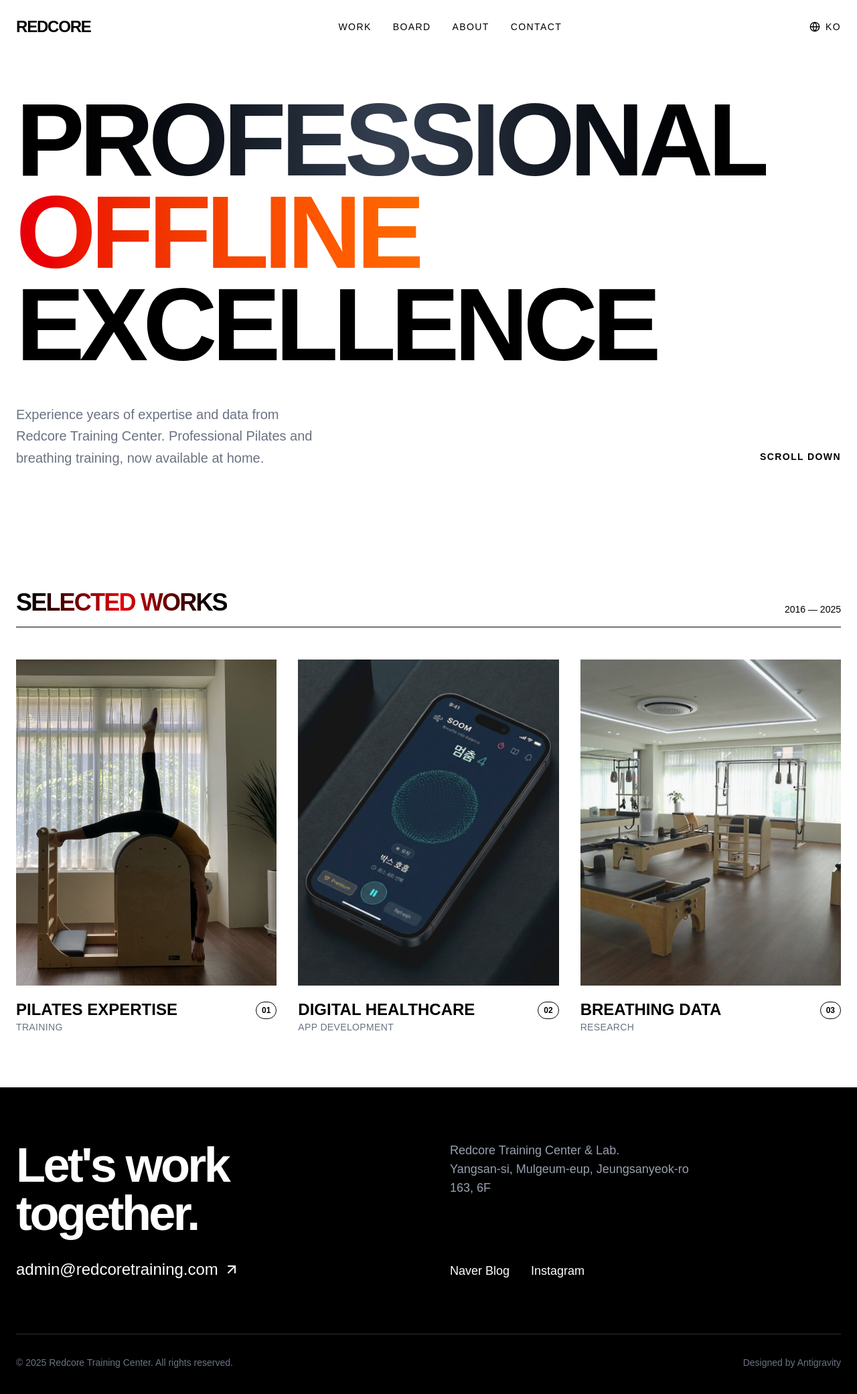
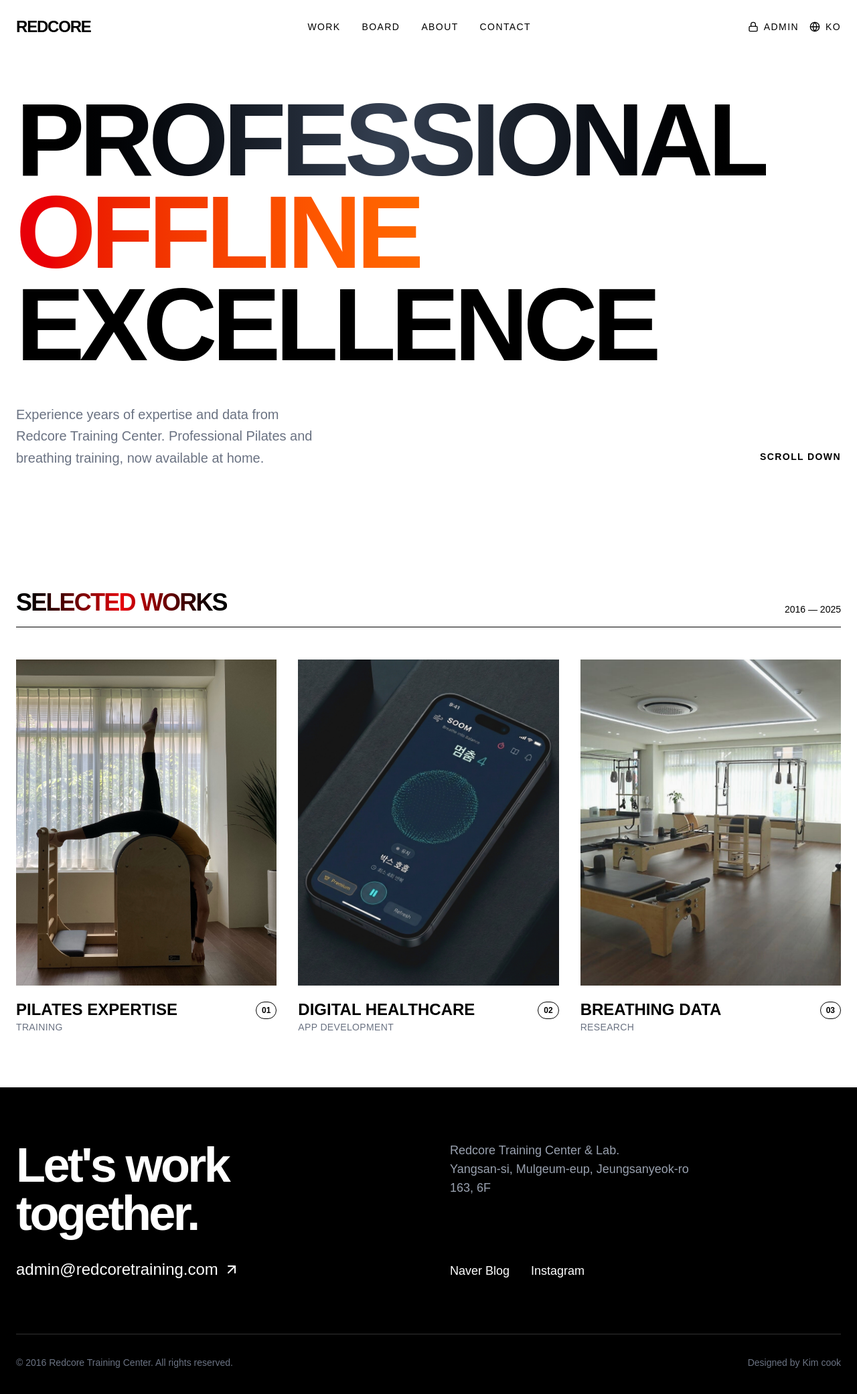
Before and after one commit to skyman200/redcoretraining, a Next.js app: page / in a window 1280 px wide. Shown: the top 2082 px of the page at 67% size. Built offline with nearby package versions, Linux system fonts and the light colour scheme.

Commit message:
Update footer credits to Kim cook, change copyright to 2016, and add admin button to header

```diff
--- a/components/Header.tsx
+++ b/components/Header.tsx
@@ -3,7 +3,7 @@
 import Link from 'next/link';
 import PageTransitionLink from '@/components/PageTransitionLink';
 import { useLanguage } from '@/contexts/LanguageContext';
-import { Globe } from 'lucide-react';
+import { Globe, Lock } from 'lucide-react';
 
 export default function Header() {
   const { language, setLanguage, t } = useLanguage();
@@ -29,6 +29,14 @@ export default function Header() {
           </PageTransitionLink>
         </nav>
         <div className="flex items-center gap-4">
+          <PageTransitionLink
+            href="/admin"
+            className="flex items-center gap-2 text-sm font-medium uppercase tracking-widest hover:opacity-70 transition-opacity"
+            aria-label="Admin"
+          >
+            <Lock size={16} />
+            <span className="hidden md:inline">Admin</span>
+          </PageTransitionLink>
           <button
             onClick={() => setLanguage(language === 'en' ? 'ko' : 'en')}
             className="flex items-center gap-2 text-sm font-medium uppercase tracking-widest hover:opacity-70 transition-opacity"
--- a/locales/en.ts
+++ b/locales/en.ts
@@ -38,8 +38,8 @@ export const en = {
         addressDetail: "Yangsan-si, Mulgeum-eup, Jeungsanyeok-ro 163, 6F",
         blog: "Naver Blog",
         instagram: "Instagram",
-        copyright: "© 2025 Redcore Training Center. All rights reserved.",
-        designed: "Designed by Antigravity"
+        copyright: "© 2016 Redcore Training Center. All rights reserved.",
+        designed: "Designed by Kim cook"
     },
     board: {
         title: "Training Resources",
--- a/locales/ko.ts
+++ b/locales/ko.ts
@@ -38,8 +38,8 @@ export const ko = {
         addressDetail: "양산시 물금읍 증산역로 163 6층",
         blog: "네이버 블로그",
         instagram: "인스타그램",
-        copyright: "© 2025 레드코어 트레이닝 센터. All rights reserved.",
-        designed: "Designed by Antigravity"
+        copyright: "© 2016 레드코어 트레이닝 센터. All rights reserved.",
+        designed: "Designed by Kim cook"
     },
     board: {
         title: "트레이닝 자료",
```
